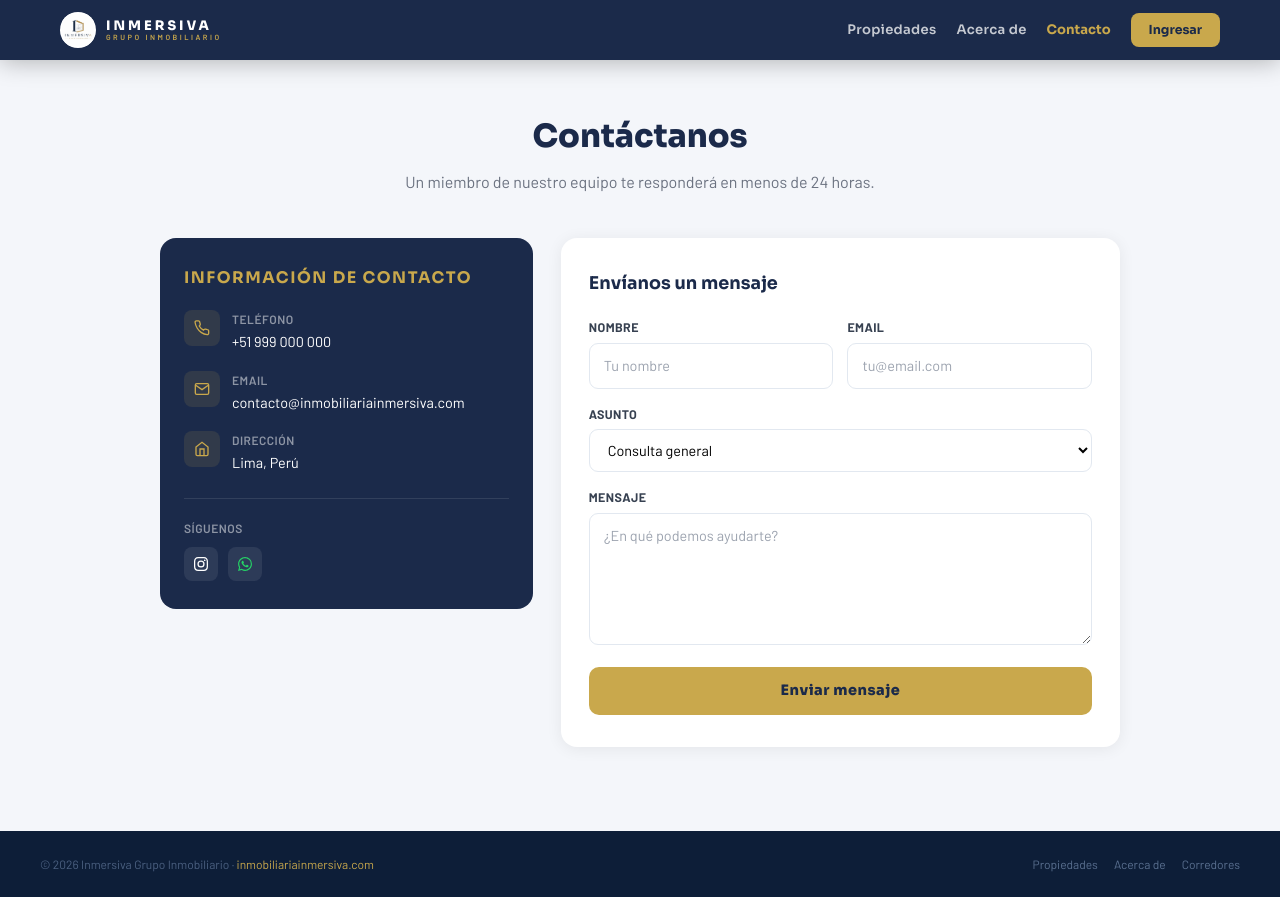
After one commit to inmersivagrupoinmobiliario-dotcom/Inmersiva-Inmobiliaria, a Python web app: template templates/contacto.html in a window 1280 px wide. The commit adds this page. Run offline with Jinja, Linux system fonts and the light colour scheme; the template is opened without the code that fills it, so the values that code supplies are empty; some libraries are stand-ins or nearby versions.

Commit message:
feat: buscador fichas, analytics, páginas públicas, 404/500 y sitemap
- dashboard_corredor: buscador JS en Mis Fichas, mini analytics en Resumen, emojis → SVG
- main.py: rutas /acerca-de, /contacto (GET+POST), /sitemap.xml, handlers 404/500
- Nuevos templates: acerca_de.html, contacto.html, error_404.html, error_500.html

Co-Authored-By: Claude Sonnet 4.6 <noreply@anthropic.com>

```diff
--- /dev/null
+++ b/templates/contacto.html
@@ -0,0 +1,164 @@
+<!DOCTYPE html>
+<html lang="es">
+<head>
+  <meta charset="UTF-8">
+  <meta name="viewport" content="width=device-width, initial-scale=1.0">
+  <title>Contacto — Inmersiva Grupo Inmobiliario</title>
+  <meta name="description" content="¿Tienes alguna consulta? Escríbenos y un miembro del equipo Inmersiva te responderá a la brevedad.">
+  <link rel="preconnect" href="https://fonts.googleapis.com">
+  <link href="https://fonts.googleapis.com/css2?family=Sora:wght@300;400;600;700;800&family=Barlow:wght@300;400;500;600;700&display=swap" rel="stylesheet">
+  <script src="https://cdn.tailwindcss.com"></script>
+  <style>
+    body { font-family:'Barlow',sans-serif; }
+    .font-sora { font-family:'Sora',sans-serif; }
+    .nav-link { color:rgba(255,255,255,.75);font-family:'Sora',sans-serif;font-size:.82rem;font-weight:600;text-decoration:none;letter-spacing:.3px;transition:color .15s; }
+    .nav-link:hover { color:#C9A84C; }
+    .inp { width:100%;padding:11px 14px;border:1.5px solid #e2e8f0;border-radius:9px;font-size:.9rem;font-family:inherit;outline:none;transition:border-color .2s;background:#fff;box-sizing:border-box; }
+    .inp:focus { border-color:#C9A84C; }
+    label { display:block;font-size:.78rem;font-weight:700;color:#374151;letter-spacing:.4px;text-transform:uppercase;margin-bottom:6px; }
+  </style>
+</head>
+<body style="background:#f4f6fa;margin:0;">
+
+<!-- NAV -->
+<nav style="background:#1B2A4A;position:sticky;top:0;z-index:50;box-shadow:0 2px 24px rgba(0,0,0,.28);">
+  <div style="max-width:1200px;margin:0 auto;padding:0 20px;height:60px;display:flex;align-items:center;justify-content:space-between;gap:16px;">
+    <a href="/" style="display:flex;align-items:center;gap:10px;text-decoration:none;flex-shrink:0;">
+      <div style="width:36px;height:36px;background:#fff;border-radius:50%;display:flex;align-items:center;justify-content:center;overflow:hidden;">
+        <img src="/static/img/logo.jpeg" alt="Inmersiva" style="width:32px;height:32px;object-fit:contain;" onerror="this.style.display='none'">
+      </div>
+      <div>
+        <div class="font-sora" style="color:#fff;font-weight:800;font-size:.82rem;letter-spacing:3px;line-height:1;">INMERSIVA</div>
+        <div style="color:#C9A84C;font-size:7.5px;font-weight:600;letter-spacing:2.5px;line-height:1;margin-top:2px;">GRUPO INMOBILIARIO</div>
+      </div>
+    </a>
+    <div style="display:flex;align-items:center;gap:20px;">
+      <a href="/" class="nav-link">Propiedades</a>
+      <a href="/acerca-de" class="nav-link">Acerca de</a>
+      <a href="/contacto" style="color:#C9A84C;font-family:'Sora',sans-serif;font-size:.82rem;font-weight:700;text-decoration:none;">Contacto</a>
+      <a href="/login" style="font-family:'Sora',sans-serif;font-size:.78rem;font-weight:700;padding:8px 18px;background:#C9A84C;color:#1B2A4A;border-radius:8px;text-decoration:none;">Ingresar</a>
+    </div>
+  </div>
+</nav>
+
+<div style="max-width:1000px;margin:0 auto;padding:52px 20px;">
+
+  <div style="text-align:center;margin-bottom:44px;">
+    <h1 class="font-sora" style="color:#1B2A4A;font-size:2rem;font-weight:800;margin:0 0 10px;">Contáctanos</h1>
+    <p style="color:#6b7280;font-size:1rem;margin:0;">Un miembro de nuestro equipo te responderá en menos de 24 horas.</p>
+  </div>
+
+  <div style="display:grid;grid-template-columns:1fr 1.5fr;gap:28px;align-items:start;">
+
+    <!-- Info -->
+    <div>
+      <div style="background:#1B2A4A;border-radius:16px;padding:28px 24px;color:#fff;">
+        <h2 class="font-sora" style="font-size:1rem;font-weight:700;color:#C9A84C;margin:0 0 20px;text-transform:uppercase;letter-spacing:1.5px;">Información de contacto</h2>
+
+        <div style="display:flex;align-items:flex-start;gap:12px;margin-bottom:18px;">
+          <div style="width:36px;height:36px;background:rgba(201,168,76,.12);border-radius:8px;display:flex;align-items:center;justify-content:center;flex-shrink:0;">
+            <svg width="16" height="16" fill="none" stroke="#C9A84C" stroke-width="2" viewBox="0 0 24 24"><path d="M22 16.92v3a2 2 0 0 1-2.18 2 19.79 19.79 0 0 1-8.63-3.07A19.5 19.5 0 0 1 4.69 12 19.79 19.79 0 0 1 1.61 3.4 2 2 0 0 1 3.6 1.22h3a2 2 0 0 1 2 1.72c.127.96.361 1.903.7 2.81a2 2 0 0 1-.45 2.11L7.91 8.96a16 16 0 0 0 6.29 6.29l.95-.95a2 2 0 0 1 2.11-.45c.907.339 1.85.573 2.81.7A2 2 0 0 1 22 16.92z"/></svg>
+          </div>
+          <div>
+            <div style="font-size:.75rem;color:rgba(255,255,255,.5);font-weight:600;text-transform:uppercase;letter-spacing:.5px;margin-bottom:3px;">Teléfono</div>
+            <div style="font-size:.9rem;color:#fff;">+51 999 000 000</div>
+          </div>
+        </div>
+
+        <div style="display:flex;align-items:flex-start;gap:12px;margin-bottom:18px;">
+          <div style="width:36px;height:36px;background:rgba(201,168,76,.12);border-radius:8px;display:flex;align-items:center;justify-content:center;flex-shrink:0;">
+            <svg width="16" height="16" fill="none" stroke="#C9A84C" stroke-width="2" viewBox="0 0 24 24"><path d="M4 4h16c1.1 0 2 .9 2 2v12c0 1.1-.9 2-2 2H4c-1.1 0-2-.9-2-2V6c0-1.1.9-2 2-2z"/><polyline points="22,6 12,13 2,6"/></svg>
+          </div>
+          <div>
+            <div style="font-size:.75rem;color:rgba(255,255,255,.5);font-weight:600;text-transform:uppercase;letter-spacing:.5px;margin-bottom:3px;">Email</div>
+            <div style="font-size:.9rem;color:#fff;">contacto@inmobiliariainmersiva.com</div>
+          </div>
+        </div>
+
+        <div style="display:flex;align-items:flex-start;gap:12px;margin-bottom:18px;">
+          <div style="width:36px;height:36px;background:rgba(201,168,76,.12);border-radius:8px;display:flex;align-items:center;justify-content:center;flex-shrink:0;">
+            <svg width="16" height="16" fill="none" stroke="#C9A84C" stroke-width="2" viewBox="0 0 24 24"><path d="M3 9l9-7 9 7v11a2 2 0 0 1-2 2H5a2 2 0 0 1-2-2z"/><polyline points="9 22 9 12 15 12 15 22"/></svg>
+          </div>
+          <div>
+            <div style="font-size:.75rem;color:rgba(255,255,255,.5);font-weight:600;text-transform:uppercase;letter-spacing:.5px;margin-bottom:3px;">Dirección</div>
+            <div style="font-size:.9rem;color:#fff;line-height:1.5;">Lima, Perú</div>
+          </div>
+        </div>
+
+        <div style="margin-top:24px;padding-top:20px;border-top:1px solid rgba(255,255,255,.1);">
+          <div style="font-size:.75rem;color:rgba(255,255,255,.5);font-weight:600;text-transform:uppercase;letter-spacing:.5px;margin-bottom:10px;">Síguenos</div>
+          <div style="display:flex;gap:10px;">
+            <a href="#" style="width:34px;height:34px;border-radius:8px;background:rgba(255,255,255,.08);display:flex;align-items:center;justify-content:center;text-decoration:none;" onmouseenter="this.style.background='rgba(201,168,76,.2)'" onmouseleave="this.style.background='rgba(255,255,255,.08)'">
+              <svg width="14" height="14" fill="#fff" viewBox="0 0 24 24"><path d="M12 2.163c3.204 0 3.584.012 4.85.07 3.252.148 4.771 1.691 4.919 4.919.058 1.265.069 1.645.069 4.849 0 3.205-.012 3.584-.069 4.849-.149 3.225-1.664 4.771-4.919 4.919-1.266.058-1.644.07-4.85.07-3.204 0-3.584-.012-4.849-.07-3.26-.149-4.771-1.699-4.919-4.92-.058-1.265-.07-1.644-.07-4.849 0-3.204.013-3.583.07-4.849.149-3.227 1.664-4.771 4.919-4.919 1.266-.057 1.645-.069 4.849-.069zM12 0C8.741 0 8.333.014 7.053.072 2.695.272.273 2.69.073 7.052.014 8.333 0 8.741 0 12c0 3.259.014 3.668.072 4.948.2 4.358 2.618 6.78 6.98 6.98C8.333 23.986 8.741 24 12 24c3.259 0 3.668-.014 4.948-.072 4.354-.2 6.782-2.618 6.979-6.98.059-1.28.073-1.689.073-4.948 0-3.259-.014-3.667-.072-4.947-.196-4.354-2.617-6.78-6.979-6.98C15.668.014 15.259 0 12 0zm0 5.838a6.162 6.162 0 1 0 0 12.324 6.162 6.162 0 0 0 0-12.324zM12 16a4 4 0 1 1 0-8 4 4 0 0 1 0 8zm6.406-11.845a1.44 1.44 0 1 0 0 2.881 1.44 1.44 0 0 0 0-2.881z"/></svg>
+            </a>
+            <a href="https://wa.me/51999000000" style="width:34px;height:34px;border-radius:8px;background:rgba(255,255,255,.08);display:flex;align-items:center;justify-content:center;text-decoration:none;" onmouseenter="this.style.background='rgba(37,211,102,.2)'" onmouseleave="this.style.background='rgba(255,255,255,.08)'">
+              <svg width="14" height="14" fill="#25d366" viewBox="0 0 24 24"><path d="M17.472 14.382c-.297-.149-1.758-.867-2.03-.967-.273-.099-.471-.148-.67.15-.197.297-.767.966-.94 1.164-.173.199-.347.223-.644.075-.297-.15-1.255-.463-2.39-1.475-.883-.788-1.48-1.761-1.653-2.059-.173-.297-.018-.458.13-.606.134-.133.298-.347.446-.52.149-.174.198-.298.298-.497.099-.198.05-.371-.025-.52-.075-.149-.669-1.612-.916-2.207-.242-.579-.487-.5-.669-.51-.173-.008-.371-.01-.57-.01-.198 0-.52.074-.792.372-.272.297-1.04 1.016-1.04 2.479 0 1.462 1.065 2.875 1.213 3.074.149.198 2.096 3.2 5.077 4.487.709.306 1.262.489 1.694.625.712.227 1.36.195 1.871.118.571-.085 1.758-.719 2.006-1.413.248-.694.248-1.289.173-1.413-.074-.124-.272-.198-.57-.347m-5.421 7.403h-.004a9.87 9.87 0 0 1-5.031-1.378l-.361-.214-3.741.982.998-3.648-.235-.374a9.86 9.86 0 0 1-1.51-5.26c.001-5.45 4.436-9.884 9.888-9.884 2.64 0 5.122 1.03 6.988 2.898a9.825 9.825 0 0 1 2.893 6.994c-.003 5.45-4.437 9.884-9.885 9.884m8.413-18.297A11.815 11.815 0 0 0 12.05 0C5.495 0 .16 5.335.157 11.892c0 2.096.547 4.142 1.588 5.945L.057 24l6.305-1.654a11.882 11.882 0 0 0 5.683 1.448h.005c6.554 0 11.89-5.335 11.893-11.893a11.821 11.821 0 0 0-3.48-8.413z"/></svg>
+            </a>
+          </div>
+        </div>
+      </div>
+    </div>
+
+    <!-- Formulario -->
+    <div style="background:#fff;border-radius:16px;padding:32px 28px;box-shadow:0 2px 16px rgba(0,0,0,.07);">
+
+      {% if sent %}
+      <div style="background:#ecfdf5;border:1.5px solid #10b981;border-radius:12px;padding:18px 20px;margin-bottom:24px;display:flex;align-items:center;gap:12px;">
+        <svg width="20" height="20" fill="none" stroke="#10b981" stroke-width="2.5" viewBox="0 0 24 24"><path d="M22 11.08V12a10 10 0 1 1-5.93-9.14"/><polyline points="22 4 12 14.01 9 11.01"/></svg>
+        <div>
+          <div style="font-weight:700;color:#065f46;font-size:.9rem;">¡Mensaje enviado!</div>
+          <div style="color:#047857;font-size:.82rem;margin-top:2px;">Te responderemos en menos de 24 horas.</div>
+        </div>
+      </div>
+      {% endif %}
+
+      <h2 class="font-sora" style="color:#1B2A4A;font-size:1.1rem;font-weight:700;margin:0 0 22px;">Envíanos un mensaje</h2>
+
+      <form method="post" action="/contacto" style="display:grid;gap:16px;">
+        <div style="display:grid;grid-template-columns:1fr 1fr;gap:14px;">
+          <div>
+            <label for="nombre">Nombre</label>
+            <input class="inp" type="text" id="nombre" name="nombre" placeholder="Tu nombre" required>
+          </div>
+          <div>
+            <label for="email">Email</label>
+            <input class="inp" type="email" id="email" name="email" placeholder="tu@email.com" required>
+          </div>
+        </div>
+        <div>
+          <label for="asunto">Asunto</label>
+          <select class="inp" id="asunto" name="asunto">
+            <option value="Consulta general">Consulta general</option>
+            <option value="Información sobre una propiedad">Información sobre una propiedad</option>
+            <option value="Quiero ser corredor">Quiero ser corredor</option>
+            <option value="Soporte técnico">Soporte técnico</option>
+            <option value="Otro">Otro</option>
+          </select>
+        </div>
+        <div>
+          <label for="mensaje">Mensaje</label>
+          <textarea class="inp" id="mensaje" name="mensaje" rows="5" placeholder="¿En qué podemos ayudarte?" required style="resize:vertical;"></textarea>
+        </div>
+        <button type="submit" style="width:100%;padding:13px;background:#C9A84C;color:#1B2A4A;font-family:'Sora',sans-serif;font-weight:800;font-size:.9rem;border:none;border-radius:10px;cursor:pointer;letter-spacing:.5px;transition:opacity .2s;" onmouseenter="this.style.opacity='.88'" onmouseleave="this.style.opacity='1'">
+          Enviar mensaje
+        </button>
+      </form>
+    </div>
+
+  </div>
+</div>
+
+<!-- FOOTER -->
+<footer style="background:#0d1e38;padding:24px 20px;margin-top:32px;">
+  <div style="max-width:1200px;margin:0 auto;display:flex;flex-wrap:wrap;align-items:center;justify-content:space-between;gap:12px;">
+    <div style="color:#4b6080;font-size:.75rem;">© 2026 Inmersiva Grupo Inmobiliario · <a href="/" style="color:#C9A84C;text-decoration:none;">inmobiliariainmersiva.com</a></div>
+    <div style="display:flex;gap:16px;">
+      <a href="/" style="color:#5a7090;font-size:.75rem;text-decoration:none;">Propiedades</a>
+      <a href="/acerca-de" style="color:#5a7090;font-size:.75rem;text-decoration:none;">Acerca de</a>
+      <a href="/corredor/registro" style="color:#5a7090;font-size:.75rem;text-decoration:none;">Corredores</a>
+    </div>
+  </div>
+</footer>
+
+</body>
+</html>
```
Also changed, not shown: main.py (+83 -1 lines), templates/acerca_de.html (added, +138 -0 lines), templates/dashboard_corredor.html (+62 -5 lines), templates/error_404.html (added, +51 -0 lines), templates/error_500.html (added, +51 -0 lines).
